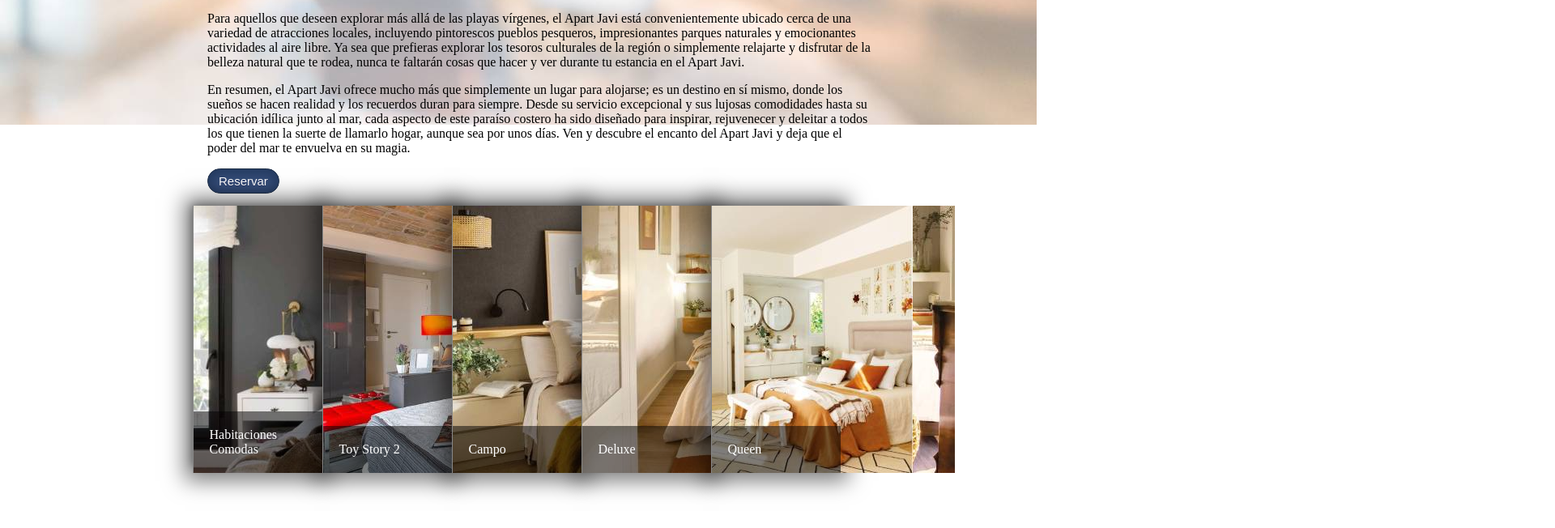
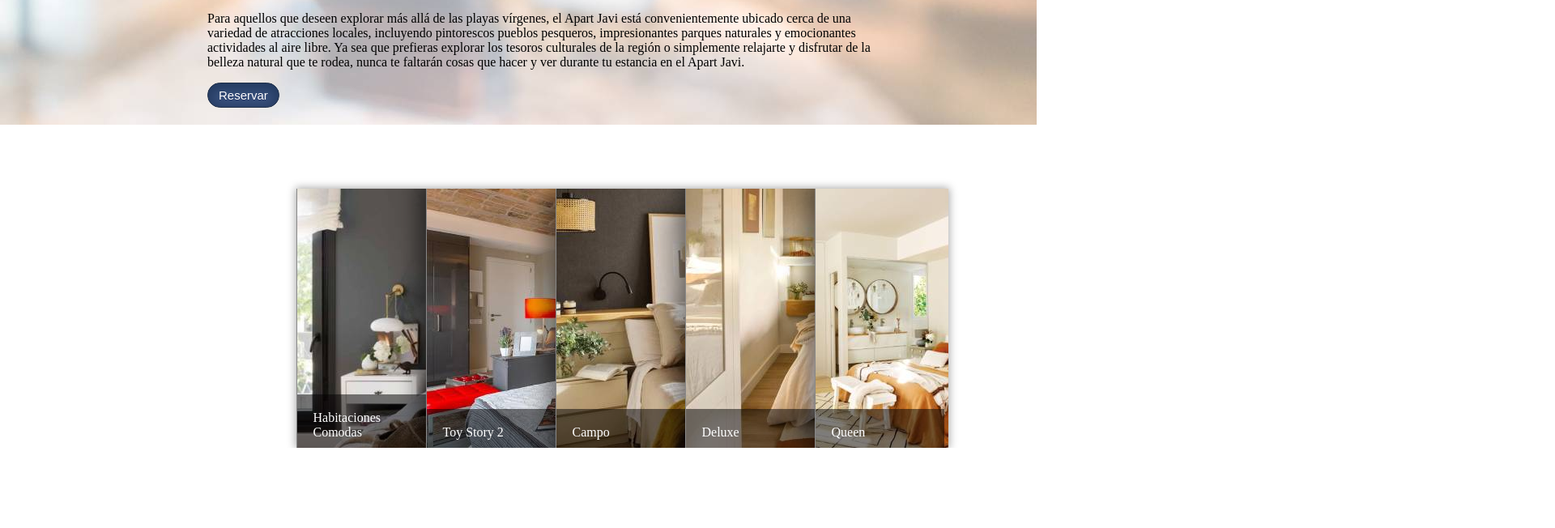
Before and after one commit to dao2000ar/dao2000ar.codoacodogrupo1.github.io, a plain HTML site: page index.html in a window 1280 px wide. Shown: the part 646-1298 px from the top of the page at 81% size, 1920 px wide, since content can reach past the window. After the commit the page ends 1199 px from the top, so only its background shows below. Drawn offline with Linux system fonts and the light colour scheme.

```diff
--- a/CSS/estilo.css
+++ b/CSS/estilo.css
@@ -82,7 +82,7 @@
 }
 .accordian {
 	width: 805px; height: 320px;
-	/*overflow: hidden;*/
+	overflow: hidden;
 
 	/*Time for some styling*/
 	margin: 100px auto;
@@ -128,6 +128,7 @@
 
 .accordian li img {
 	display: block;
+
 }
 
 /*Image title styles*/
--- a/index.html
+++ b/index.html
@@ -35,10 +35,12 @@
 
         <p class="parrafo-titulo">Para aquellos que deseen explorar más allá de las playas vírgenes, el Apart Javi está convenientemente ubicado cerca de una variedad de atracciones locales, incluyendo pintorescos pueblos pesqueros, impresionantes parques naturales y emocionantes actividades al aire libre. Ya sea que prefieras explorar los tesoros culturales de la región o simplemente relajarte y disfrutar de la belleza natural que te rodea, nunca te faltarán cosas que hacer y ver durante tu estancia en el Apart Javi.</p>
 
-        <p class="parrafo-titulo">En resumen, el Apart Javi ofrece mucho más que simplemente un lugar para alojarse; es un destino en sí mismo, donde los sueños se hacen realidad y los recuerdos duran para siempre. Desde su servicio excepcional y sus lujosas comodidades hasta su ubicación idílica junto al mar, cada aspecto de este paraíso costero ha sido diseñado para inspirar, rejuvenecer y deleitar a todos los que tienen la suerte de llamarlo hogar, aunque sea por unos días. Ven y descubre el encanto del Apart Javi y deja que el poder del mar te envuelva en su magia.</p>
+        <!--<p class="parrafo-titulo">En resumen, el Apart Javi ofrece mucho más que simplemente un lugar para alojarse; es un destino en sí mismo, donde los sueños se hacen realidad y los recuerdos duran para siempre. Desde su servicio excepcional y sus lujosas comodidades hasta su ubicación idílica junto al mar, cada aspecto de este paraíso costero ha sido diseñado para inspirar, rejuvenecer y deleitar a todos los que tienen la suerte de llamarlo hogar, aunque sea por unos días. Ven y descubre el encanto del Apart Javi y deja que el poder del mar te envuelva en su magia.</p>-->
 
         <a href="#" class="boton">Reservar</a>
-    </div>
+       <!---ACA SAQUE </DIV>-->
+
+
     <!-- <div class="container-img">
         <div class="box-img">
             <a href="#">
@@ -105,7 +107,7 @@
 
             </ul>
         </div>
-
+    </div>
         <!-- <div class="box-img">
             <a href="#">
                 <figure>
```
Also changed, not shown: html/contacto.html (+2 -3 lines), html/servicio.html (line endings or trailing spaces). Lines whose indentation alone changed are shown as unchanged.
